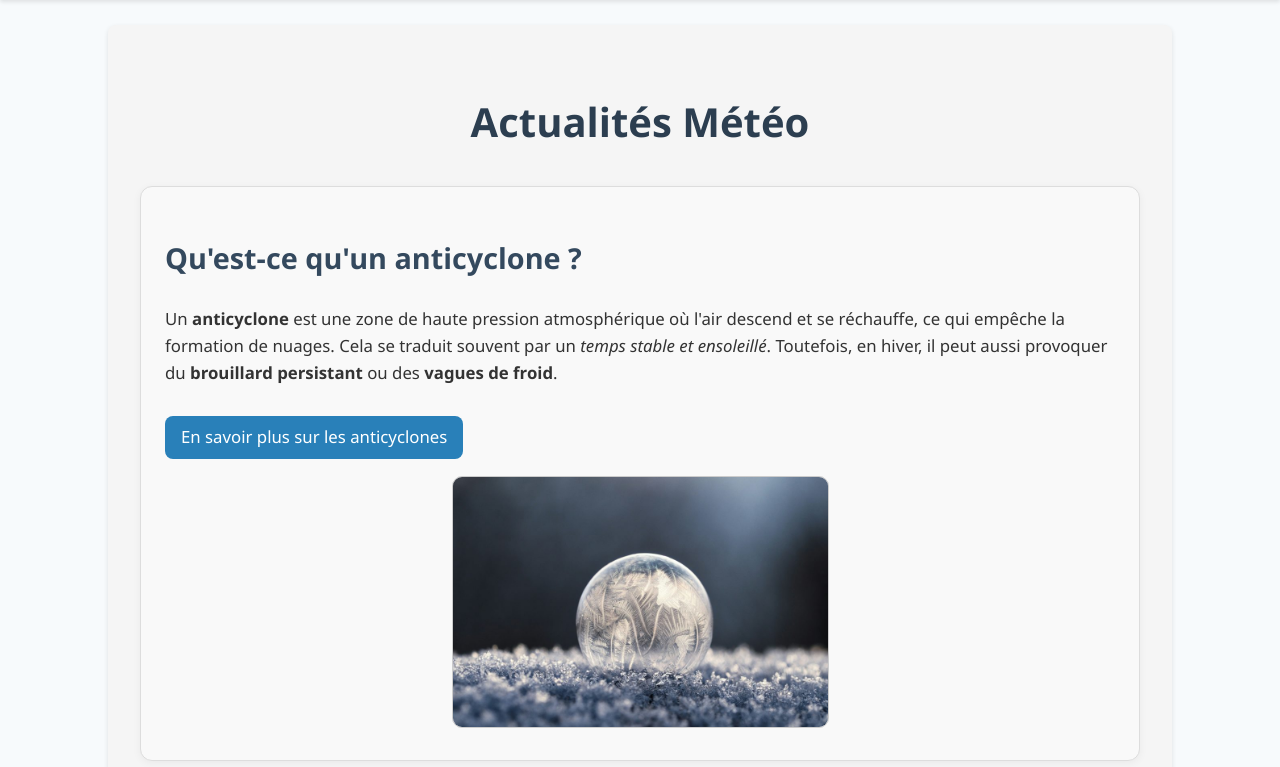
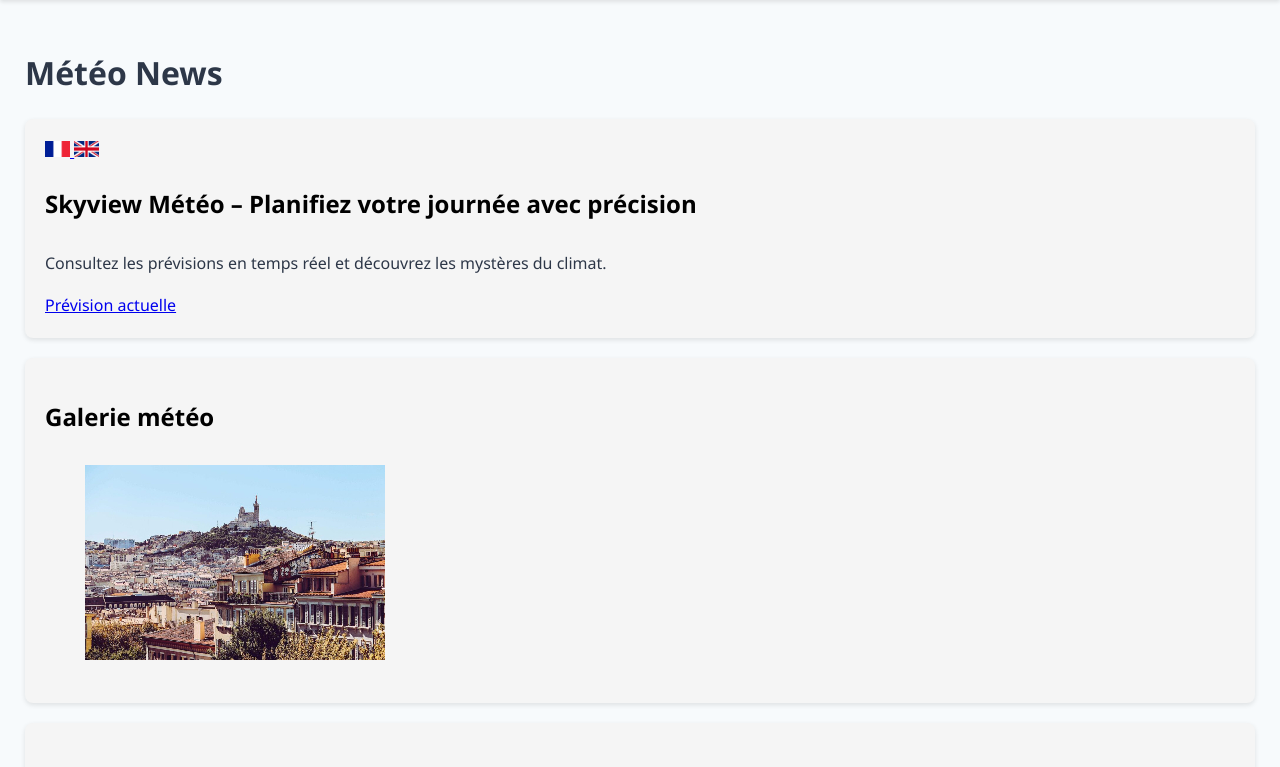
Before and after one commit to ad-nenon22/PrevisionMeteo, a PHP site: page /index.php in a window 1280 px wide; the page is wider, and only the part inside the window is pictured. Shown: the part 133-900 px from the top of that part. Run offline with PHP 8.4, Linux system fonts and the light colour scheme.

Commit message:
Update index.php

```diff
--- a/index.php
+++ b/index.php
@@ -1,142 +1,97 @@
 <?php
 declare(strict_types=1);
-$page_title = "Actualité Climat-Météo SkyView";
-$page_footer_info = "Actualité";
+$page_title = "Accueil SkyView";
+$page_footer_info = "Accueil";
 
 // Inclusion du header
 include 'include/header.inc.php';
 ?>
-
-<style>
-/* Général */
-.actualites {
-    max-width: 1000px;
-    margin: 0 auto;
-    padding: 2rem;
-    font-family: 'Segoe UI', Tahoma, Geneva, Verdana, sans-serif;
-}
-
-.actualites h1 {
-    text-align: center;
-    margin-bottom: 2rem;
-    font-size: 2.5em;
-    color: #2c3e50;
-}
-
-article {
-    background-color: #f9f9f9;
-    border: 1px solid #ddd;
-    border-radius: 12px;
-    padding: 1.5rem;
-    margin-bottom: 2rem;
-    box-shadow: 0 2px 8px rgba(0,0,0,0.05);
-}
-
-/* Titres des articles */
-article h2 {
-    color: #34495e;
-    font-size: 1.8em;
-    margin-bottom: 0.5rem;
-}
-
-/* Paragraphes */
-article p {
-    font-size: 1.05em;
-    line-height: 1.6;
-    color: #333;
-}
-
-/* Lien "Lire plus" */
-article a {
-    display: inline-block;
-    margin-top: 0.8rem;
-    padding: 0.5rem 1rem;
-    background-color: #2980b9;
-    color: white;
-    border-radius: 8px;
-    text-decoration: none;
-    transition: background-color 0.3s ease;
-}
-
-article a:hover {
-    background-color: #1c5980;
-}
-
-/* Images */
-.actu {
-    margin-top: 1rem;
-    text-align: center;
-}
-
-.actu img {
-    max-width: 100%;
-    height: 250px;
-    object-fit: cover;
-    border-radius: 10px;
-    border: 1px solid #ccc;
-}
-</style>
-
 <main>
-     <section class="actualites">
-        <h1>Actualités Météo</h1>
+            <h1> Météo News </h1>
 
 
+    <section class="lang">
+
+      <span id="lang">
+        <a href="index.php?lang=fr">
+            <img src="images/fr.png" alt="drapeau français" style="width: 25px; height: auto;">
+        </a>
+        <a href="index.php?lang=en">
+            <img src="images/uk.png" alt="drapeau US" style="width: 25px; height: auto;">
+        </a>
+    </span>
+
+
+
+    <?php
+    if(isset($_GET["lang"]) && !empty($_GET["lang"]) && $_GET["lang"]==="en"){
+        $lang="include/english.inc.php";
+    }else{
+        $lang="include/french.inc.php";
+    }
+    require"$lang";
+
+    ?>
+
+
+</section>
+
+<section class="gallery">
+        <h2>Galerie météo</h2>
+        <div class="gallery-container">
+
+     <?php
+                // Chemin du dossier contenant les images
+                $dossierImages = 'aleatoire/';
+
+                // Liste des fichiers dans le dossier
+                $images = glob($dossierImages . '*.{jpg,png,gif}', GLOB_BRACE);
+
+                // Sélection aléatoire d'une image
+                $imageAleatoire = $images[array_rand($images)];
+
+                // Affichage de l'image sur la page d'accueil
+                echo '<figure>';
+                echo '<img src="' . $imageAleatoire . '" alt="Image aléatoire">';
+                echo '</figure>';
+                ?>
+
+        </div>
+    </section>
+
+ <section class="educational-content">
+    <h2>Comprendre la météo</h2>
+    <div class="articles">
         <article>
-            <h2>Qu'est-ce qu'un anticyclone ?</h2>
-            <p>
-                Un <strong>anticyclone</strong> est une zone de haute pression atmosphérique où l'air descend et se réchauffe,
-                ce qui empêche la formation de nuages. Cela se traduit souvent par un <em>temps stable et ensoleillé</em>.
-                Toutefois, en hiver, il peut aussi provoquer du <strong>brouillard persistant</strong> ou des <strong>vagues de froid</strong>.
-            </p>
-            <p><a href="https://fr.wikipedia.org/wiki/Anticyclone" target="_blank">En savoir plus sur les anticyclones</a></p>
-            <div class="actu"><img src="images/vortex.jpg" alt="Illustration d'un anticyclone"></div>
+            <div class="icon"><img src="images/anticyclone1.png" alt="Anticyclone"></div>
+            <h3>Qu'est-ce qu'un anticyclone ?</h3>
+            <p>Découvrez comment les anticyclones façonnent notre météo au quotidien, en apportant calme et ciel dégagé.</p>
+            <a href="actualite.php">Lire plus</a>
         </article>
-
         <article>
-            <h2>Les orages : comment se forment-ils ?</h2>
-            <p>
-                Les <strong>orages</strong> se produisent quand de l'<em>air chaud et humide</em> monte rapidement, rencontre de l'air froid
-                et forme des <strong>nuages cumulonimbus</strong>. Ils s'accompagnent souvent d'éclairs, de tonnerre et de pluies intenses.
-            </p>
-            <p><a href="https://meteofrance.com/dossiers-thematiques/orages" target="_blank">Comprendre les orages avec Météo France</a></p>
-            <div class="actu"><img src="images/tornade.jpg" alt="Illustration d'un orage"></div>
+            <div class="icon"><img src="images/orage.png" alt="Orage"></div>
+            <h3>Les orages : comment se forment-ils ?</h3>
+            <p>Un phénomène fascinant qui résulte d’une combinaison unique de facteurs.</p>
+            <a href="actualite.php">Lire plus</a>
         </article>
-
         <article>
-            <h2>La formation des tempêtes de neige</h2>
-            <p>
-                Une <strong>tempête de neige</strong> se forme quand de l'<em>air froid rencontre de l'humidité</em>, provoquant des
-                précipitations neigeuses intenses. Elles peuvent <strong>réduire la visibilité</strong>, perturber les transports et provoquer des <strong>coupures d'électricité</strong>.
-            </p>
-            <p><a href="https://www.futura-sciences.com/planete/definitions/meteo-tempete-neige-4520/" target="_blank">Plus d'infos sur les tempêtes de neige</a></p>
-            <div class="actu"><img src="images/neige.jpg" alt="Tempête de neige"></div>
+            <div class="icon"><img src="images/neige.png" alt="Tempête de neige"></div>
+            <h3>La formation des tempêtes de neige</h3>
+            <p>Découvrez pourquoi certaines régions sont plus sujettes aux tempêtes de neige.</p>
+            <a href="actualite.php">Lire plus</a>
         </article>
-
         <article>
-            <h2>Le dôme de chaleur : un phénomène météorologique extrême</h2>
-            <p>
-                Un <strong>dôme de chaleur</strong> survient quand une <em>zone de haute pression emprisonne l'air chaud</em> pendant plusieurs jours.
-                Cela entraîne des <strong>canicules extrêmes</strong>, dangereuses pour la santé et l'environnement.
-            </p>
-            <p><a href="https://www.nationalgeographic.fr/environnement/le-dome-de-chaleur-cette-vague-de-chaleur-extreme" target="_blank">Découvrir le phénomène</a></p>
-            <div class="actu"><img src="images/dome.png" alt="Dôme de chaleur"></div>
+            <div class="icon"><img src="images/canicule.png" alt="Tempête de neige"></div>
+            <h3>Canicule</h3>
+            <p>Découvrez pourquoi certaines régions sont plus sujettes aux canicules plus que d'autres.</p>
+            <a href="actualite.php">Lire plus</a>
         </article>
-
-        <article>
-            <h2>Les ouragans et le réchauffement climatique</h2>
-            <p>
-                Le <strong>réchauffement climatique</strong> augmente la température des océans, fournissant plus d'énergie aux <strong>ouragans</strong>.
-                Cela les rend plus <em>fréquents, intenses et destructeurs</em>, en particulier dans les régions tropicales.
-            </p>
-            <p><a href="https://www.greenpeace.fr/ouragans-et-rechauffement-climatique/" target="_blank">Impact du climat sur les ouragans</a></p>
-            <div class="actu"><img src="images/ouragans.jpg" alt="Ouragan vu de l'espace"></div>
-        </article>
+    </div>
 </section>
 
 
-
-
+        <p>Consultez les villes <a href="stat.php"> Les plus consultées</a> !</p>
+    </section>
 </main>
 
 <?php include 'include/footer.inc.php'; ?>
```
Lines whose indentation alone changed are shown as unchanged.
